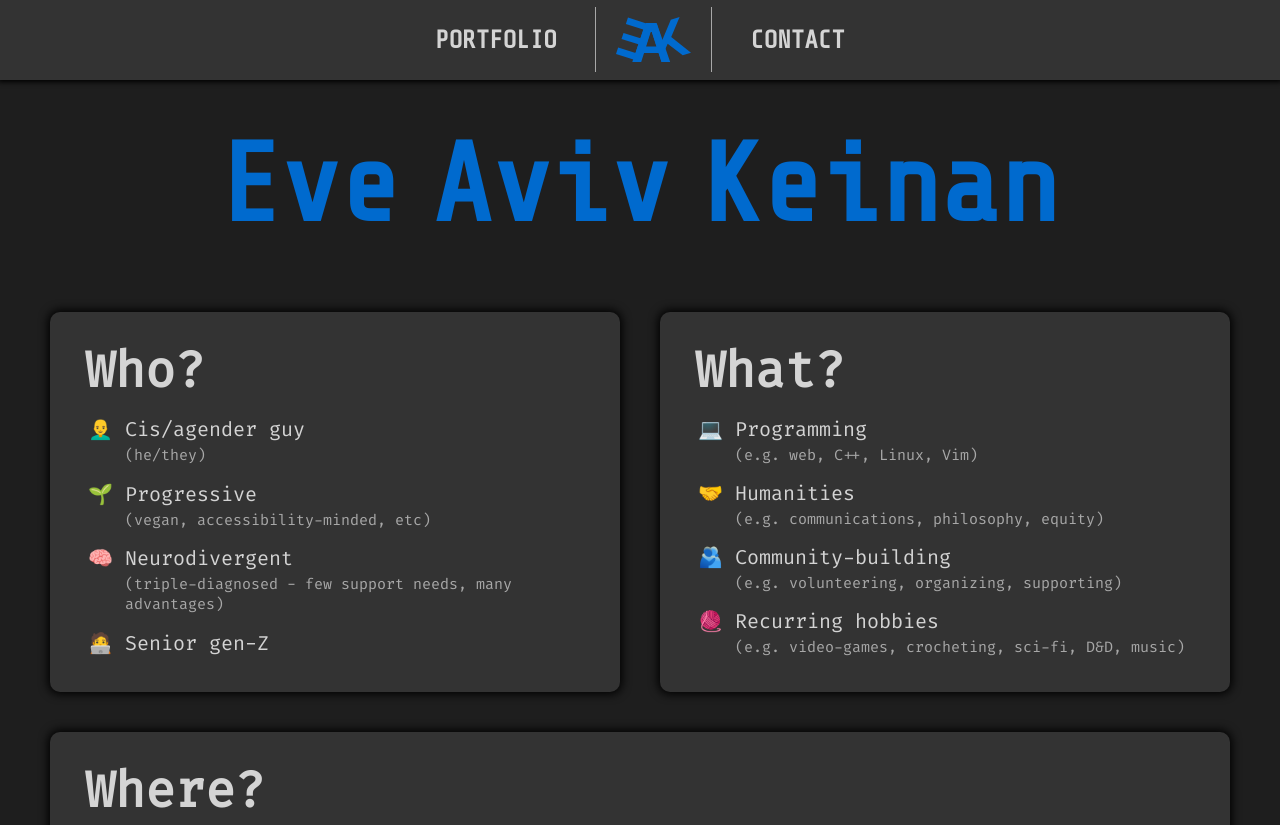
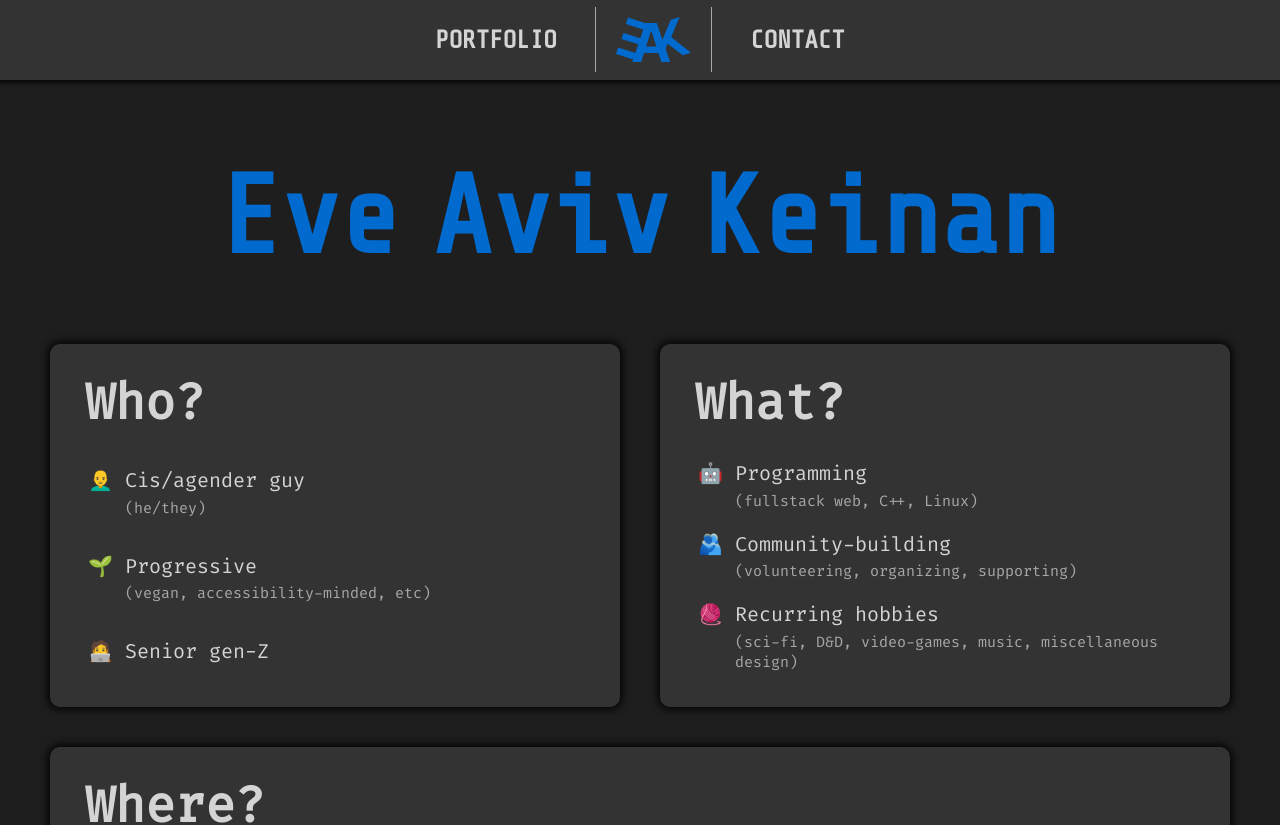
Before and after one commit to EvAvKein/website, a React (Vite) app: page / in a window 1280 px wide. Shown: the top 825 px of the page. Built offline with nearby package versions, Linux system fonts and the light colour scheme; a web font is replaced by a local one.

Commit message:
Content and styling updates to About section

```diff
--- a/src/about/About.css
+++ b/src/about/About.css
@@ -1,12 +1,12 @@
 @counter-style whoList {
 	system: fixed;
-	symbols: "👨‍🦲" "🌱" "🧠" "🧑‍💻";
+	symbols: "👨‍🦲" "🌱" "🧑‍💻";
 	suffix: " ";
 }
 
 @counter-style whatList {
 	system: fixed;
-	symbols: "💻" "🤝" "🫂" "🧶";
+	symbols: "🤖" "🫂" "🧶";
 	suffix: " ";
 }
 
@@ -35,7 +35,7 @@
 			ul {
 				margin: 0;
 
-				li + li {
+				li+li {
 					margin-top: 0.75em;
 				}
 
@@ -59,6 +59,8 @@
 
 @media (min-width: 80em) {
 	#aboutWrapper {
+		padding-top: 2rem;
+
 		#aboutGrid {
 			display: grid;
 			align-items: unset;
@@ -69,16 +71,35 @@
 			padding: 1em 2.5em 2.5em;
 			gap: 2em;
 
-			#who ul {
-				list-style-type: whoList;
+			#who,
+			#what,
+			#where {
+				h2 {
+					margin-bottom: 0.5em;
+				}
+			}
+
+			#who,
+			#what {
+				ul {
+					li div {
+						margin-top: 0.3em
+					}
+
+					li+li {
+						margin-top: 1em;
+					}
+				}
 			}
 
 			#what {
 				grid-area: what;
 			}
+
 			#where {
 				grid-area: where;
 			}
+
 			#who {
 				grid-area: who;
 			}
--- a/src/about/About.tsx
+++ b/src/about/About.tsx
@@ -15,9 +15,6 @@ function About() {
 						<li>
 							Progressive <div>(vegan, accessibility-minded, etc)</div>
 						</li>
-						<li>
-							Neurodivergent <div>(triple-diagnosed - few support needs, many advantages)</div>
-						</li>
 						<li>Senior gen-Z</li>
 					</ul>
 				</section>
@@ -26,16 +23,13 @@ function About() {
 					<h2>What?</h2>
 					<ul>
 						<li>
-							Programming <div>(e.g. web, C++, Linux, Vim)</div>
+							Programming <div>(fullstack web, C++, Linux)</div>
 						</li>
 						<li>
-							Humanities <div>(e.g. communications, philosophy, equity)</div>
+							Community-building <div>(volunteering, organizing, supporting)</div>
 						</li>
 						<li>
-							Community-building <div>(e.g. volunteering, organizing, supporting)</div>
-						</li>
-						<li>
-							Recurring hobbies <div>(e.g. video-games, crocheting, sci-fi, D&D, music)</div>
+							Recurring hobbies <div>(sci-fi, D&D, video-games, music, miscellaneous design)</div>
 						</li>
 					</ul>
 				</section>
@@ -43,8 +37,7 @@ function About() {
 				<section id="where">
 					<h2>Where?</h2>
 					<p>
-						Finland since summer 2023 - currently studying at Hive Helsinki, leading Hive's student
-						association, and open to other opportunities!
+						Finland since summer 2023. Recently graduated out of Hive Helsinki and looking for a new opportunities! ~
 					</p>
 				</section>
 			</section>
```
